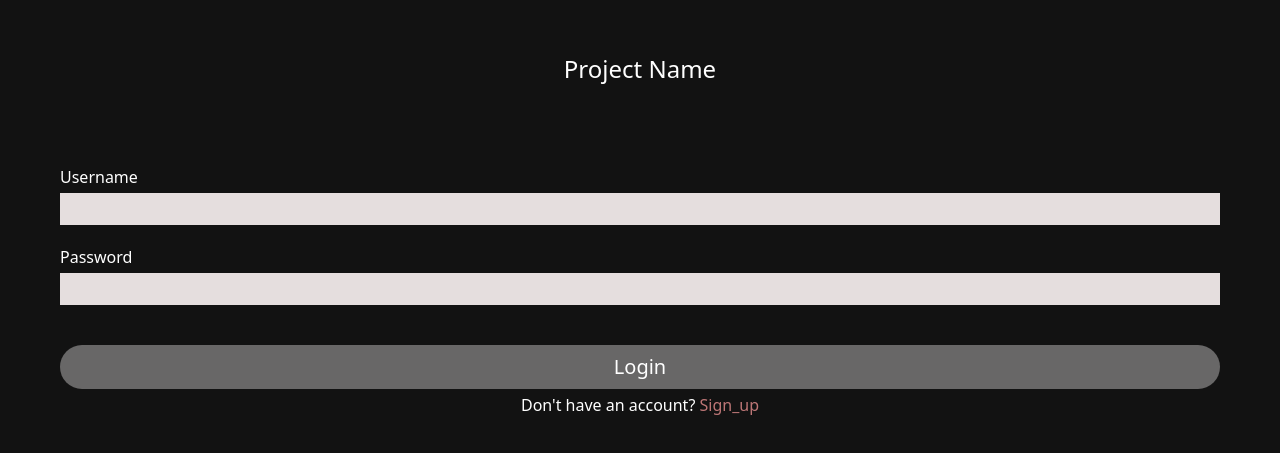
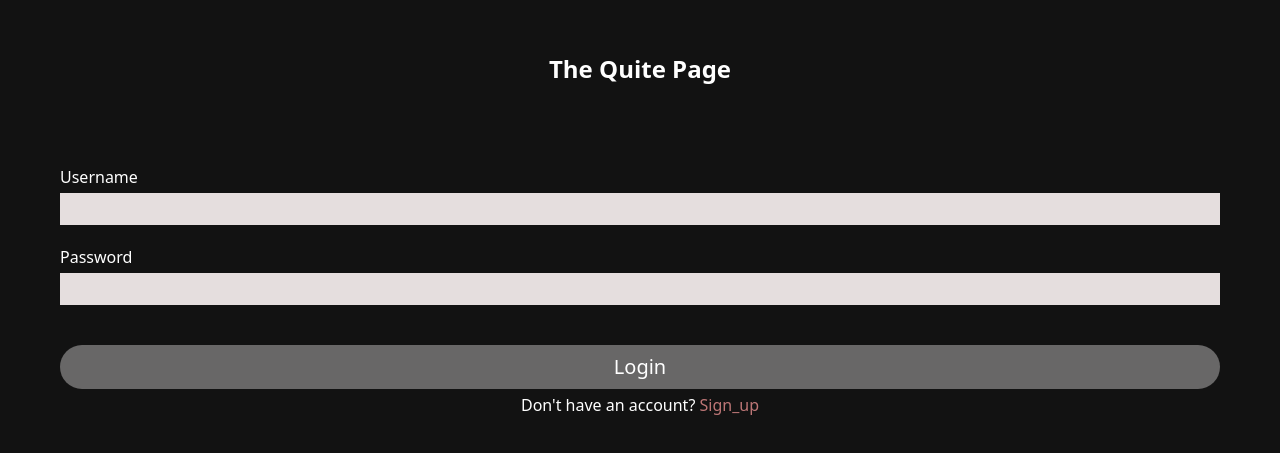
Before and after one commit to Akram008/SocialMediaVite, a React (Vite) app: page /login in a window 1280 px wide. Shown: the part 165-618 px from the top of the page. Built offline with nearby package versions, Linux system fonts and the light colour scheme; no server answers; a web font is replaced by a local one.

Commit message:
change name in login page

```diff
--- a/src/pages/Login/Login.jsx
+++ b/src/pages/Login/Login.jsx
@@ -28,7 +28,7 @@ const Login = () => {
 
   return (
     <div className='h-screen w-full bg-[#121212] flex flex-col justify-center items-center'>
-        <h1 className='text-2xl text-white mb-20'>Project Name</h1>
+        <h1 className='text-2xl text-white mb-20 font-semibold'>The Quite Page</h1>
         <form className='flex flex-col w-full px-15' onSubmit={handleFormSubmit}>
             <label htmlFor='username' className='mb-1 text-white'>Username</label>
             <input type="text" value={username} name="username" onChange={handleUsername} id="username" className='bg-[#e5dede] h-8 mb-5 border-none' />
```
